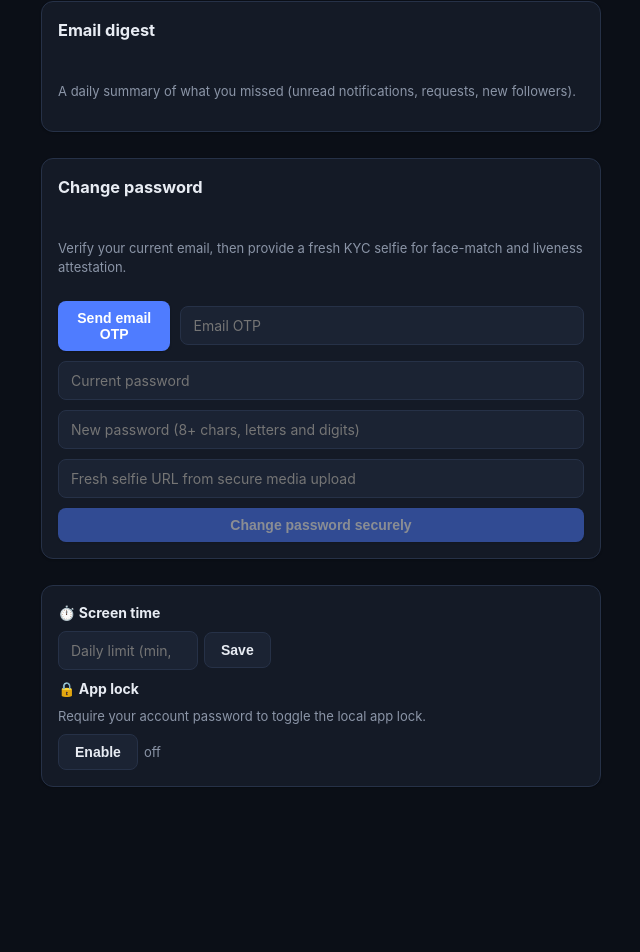
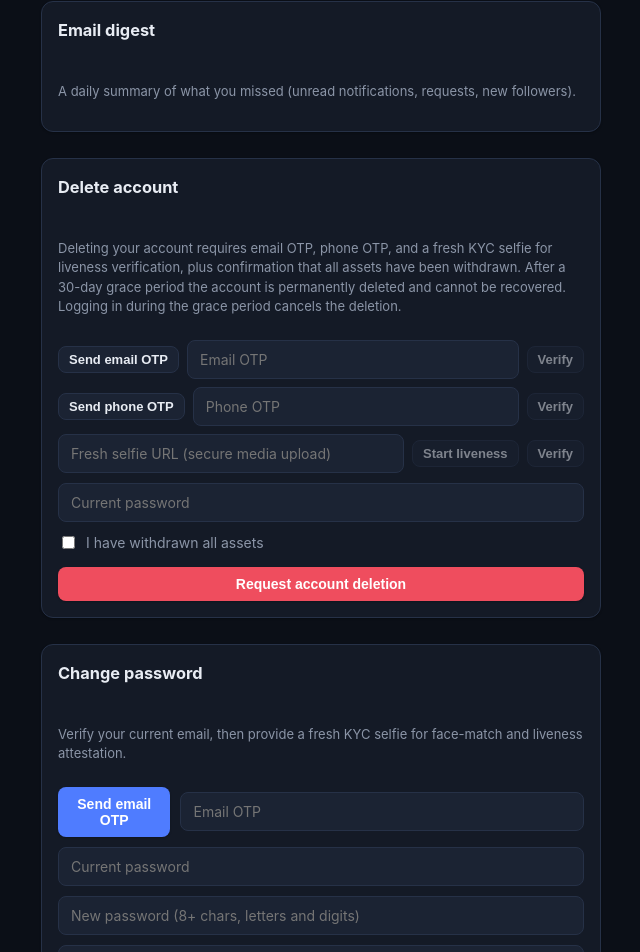
Before and after one commit to ChatAppUs/ChatApp, a Next.js app in the folder apps/web/: page /settings in a window 1280 px wide. Shown: the part 2700-3652 px from the top of the page, without its empty margins (319-959 px from the left). Before the commit the page ends 3519 px from the top, so only its background shows below. Built offline with nearby package versions, Linux system fonts and the light colour scheme; no server answers.

Commit message:
feat: add account deletion UI to settings (Identity spec §9)

```diff
--- a/apps/web/src/app/settings/page.tsx
+++ b/apps/web/src/app/settings/page.tsx
@@ -5,6 +5,7 @@ import { api } from "@/lib/api";
 import { passkeySupported, registerPasskey } from "@/lib/passkey";
 import AccountSafety from "@/components/AccountSafety";
 import ScreenTimePanel from "@/components/ScreenTime";
+import AccountDeletion from "@/components/AccountDeletion";
 
 type Passkey = {
   id: string;
@@ -349,6 +350,7 @@ export default function SettingsPage() {
       </div>
 
       <AccountSafety />
+      <AccountDeletion />
       <div className="card col">
         <h3 style={{ marginTop: 0 }}>Change password</h3>
         <p className="muted">Verify your current email, then provide a fresh KYC selfie for face-match and liveness attestation.</p>
```
